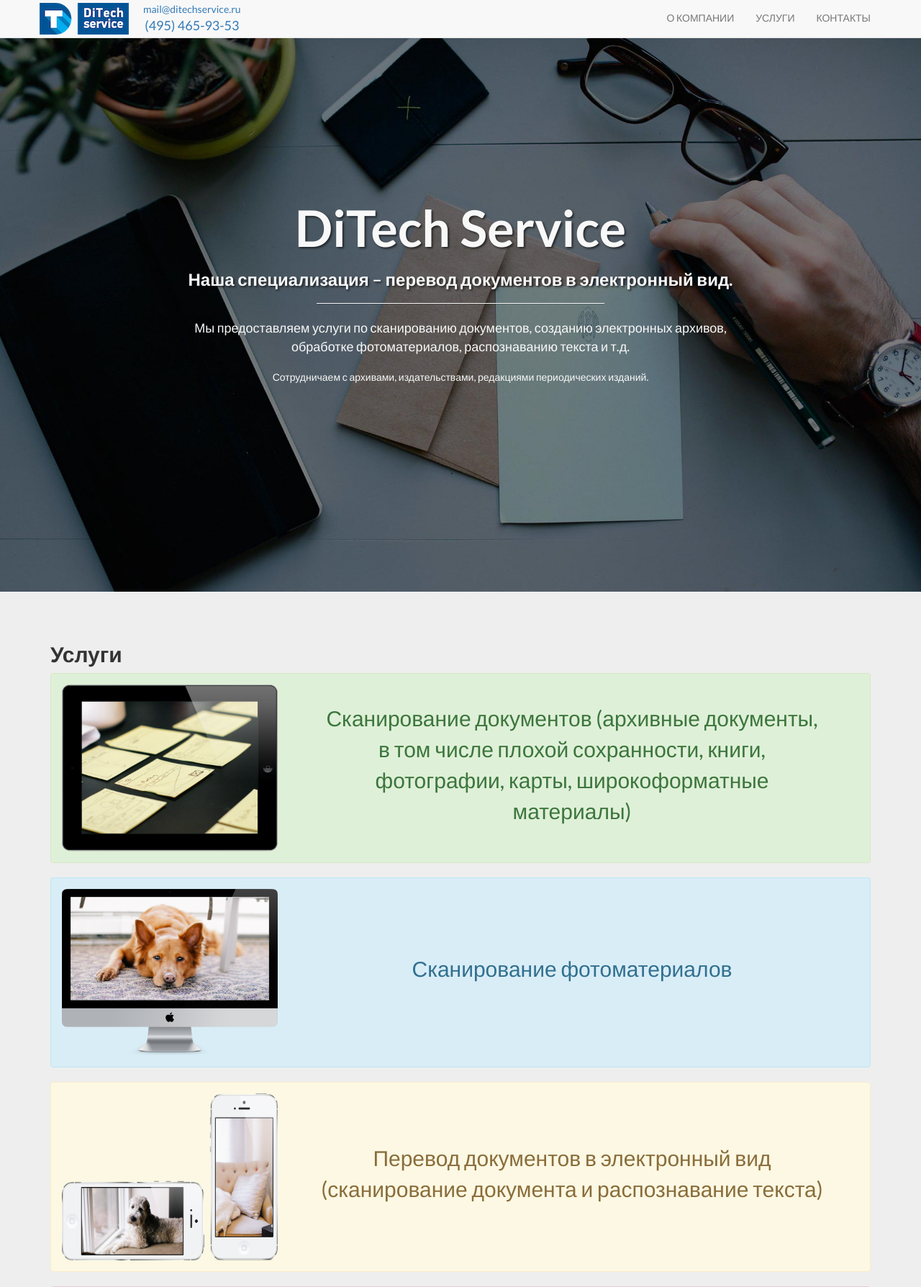
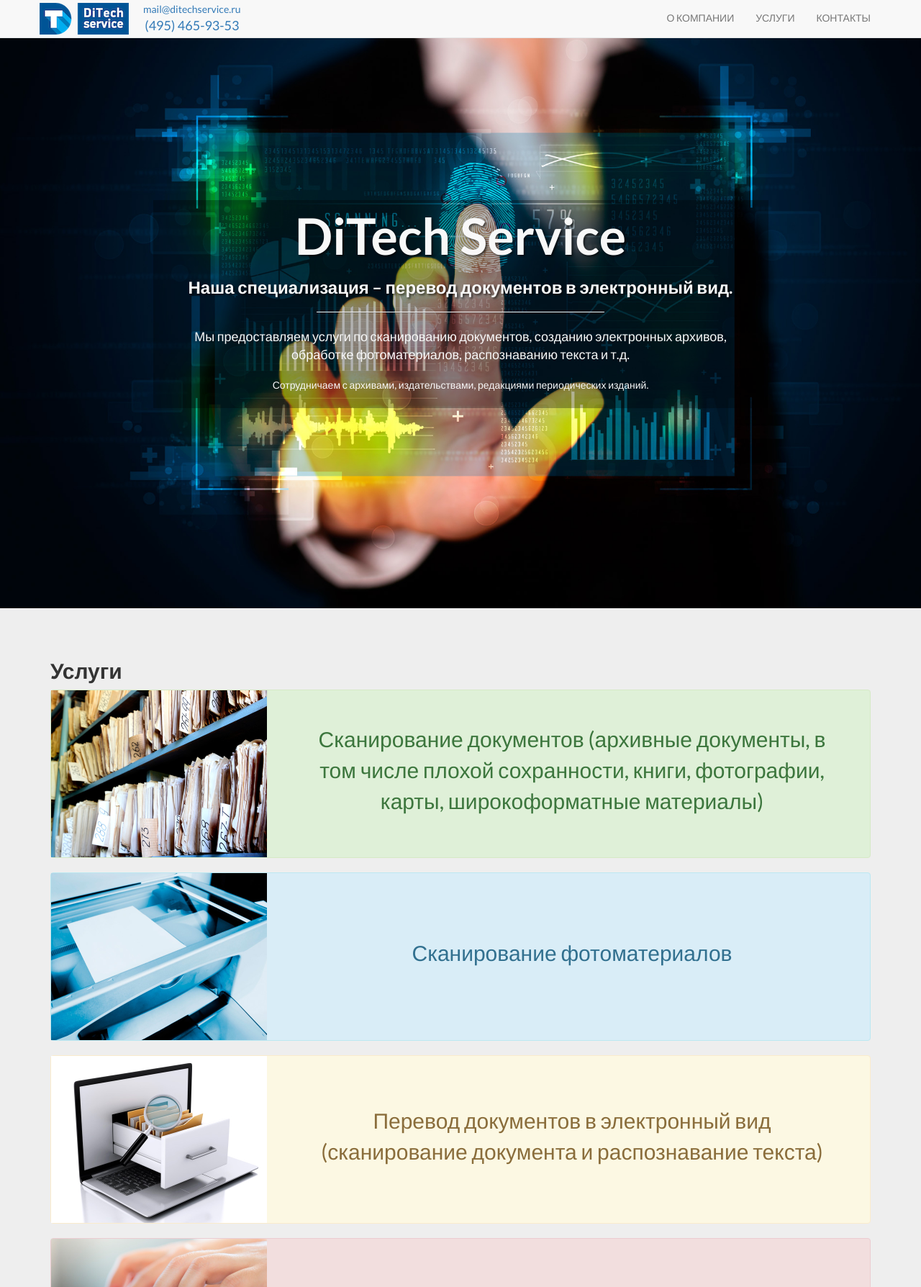
Before and after one commit to egoshin/DiTek, a PHP site: page / in a window 1280 px wide. Shown: the top 1788 px of the page at 72% size. Run offline with PHP 8.4, Linux system fonts and the light colour scheme.

Commit message:
Insert images

```diff
--- a/css/landing-page.css
+++ b/css/landing-page.css
@@ -45,7 +45,7 @@ h6 {
     padding-bottom: 20%;
 }
 
-.intro-message > h1 {
+.intro-message h1 {
     margin: 0;
     text-shadow: 2px 2px 3px rgba(0,0,0,0.6);
     font-size: 5em;
@@ -57,7 +57,7 @@ h6 {
     border-bottom: 1px solid rgba(0,0,0,0.2);
 }
 
-.intro-message > h3 {
+.intro-message h3 {
     text-shadow: 2px 2px 3px rgba(0,0,0,0.6);
 }
 
@@ -66,7 +66,7 @@ h6 {
         padding-bottom: 15%;
     }
 
-    .intro-message > h1 {
+    .intro-message h1 {
         font-size: 3em;
     }
 
@@ -324,3 +324,12 @@ footer .copyright {
         display: none;
     }
 }
+.intro-text {
+    width: 75%;
+    margin: auto;
+    background-color: rgba(0,0,0,0.3);
+    padding: 1% 0;
+}
+@media (min-width: 768px) {
+    .alert {padding: 0;}
+}
--- a/index.php
+++ b/index.php
@@ -78,16 +78,17 @@
     <a name="about"></a>
     <div class="intro-header">
         <div class="container">
-
             <div class="row">
                 <div class="col-lg-12">
                     <div class="intro-message">
+                        <div class="intro-text">
                             <h1>DiTech Service</h1>
                             <h3>Наша специализация – перевод документов в электронный вид.</h3>
                             <hr class="intro-divider">
                             <p class="lead">Мы предоставляем услуги по сканированию документов, созданию электронных архивов,<br>
                                 обработке фотоматериалов, распознаванию текста и т.д.</p>
                             <p>Сотрудничаем с архивами, издательствами, редакциями периодических изданий.</p>
+                        </div>
                     </div>
                 </div>
             </div>
@@ -112,7 +113,7 @@
             <div class="alert alert-success">
                 <div class="media">
                     <div class="media-left">
-                        <img class="media-object" src="/img/ipad.png" alt="Сканирование документов">
+                        <img class="media-object" src="/img/service1.jpg" alt="Сканирование документов">
                     </div>
                     <div class="media-body media-middle">
                         <p class="leader">Сканирование документов (архивные документы, в том числе плохой
@@ -123,7 +124,7 @@
             <div class="alert alert-info">
                 <div class="media">
                     <div class="media-left">
-                        <img class="media-object" src="/img/dog.png" alt="Сканирование фотоматериалов">
+                        <img class="media-object" src="/img/service2.jpg" alt="Сканирование фотоматериалов">
                     </div>
                     <div class="media-body media-middle">
                         <p class="leader">Сканирование фотоматериалов</p>
@@ -133,7 +134,7 @@
             <div class="alert alert-warning">
                 <div class="media">
                     <div class="media-left">
-                        <img class="media-object" src="/img/phones.png" alt="Перевод документов в электронный вид">
+                        <img class="media-object" src="/img/service3.jpg" alt="Перевод документов в электронный вид">
                     </div>
                     <div class="media-body media-middle">
                         <p class="leader">Перевод документов в электронный вид (сканирование документа и
@@ -144,7 +145,7 @@
             <div class="alert alert-danger">
                 <div class="media">
                     <div class="media-left">
-                        <img class="media-object" src="/img/ipad.png" alt="Набор текста">
+                        <img class="media-object" src="/img/service4.jpg" alt="Набор текста">
                     </div>
                     <div class="media-body media-middle">
                         <p class="leader">Набор текста</p>
@@ -154,7 +155,7 @@
             <div class="alert alert-success">
                 <div class="media">
                     <div class="media-left">
-                        <img class="media-object" src="/img/dog.png" alt="Переводы">
+                        <img class="media-object" src="/img/service5.jpg" alt="Переводы">
                     </div>
                     <div class="media-body media-middle">
                         <p class="leader">Переводы</p>
```
Also changed, not shown: img/dog.png (deleted), img/intro-bg.jpg, img/ipad.png (deleted), img/phones.png (deleted), img/service1.jpg (added), img/service2.jpg (added), img/service3.jpg (added), img/service4.jpg (added), img/service5.jpg (added). Lines whose indentation alone changed are shown as unchanged.
